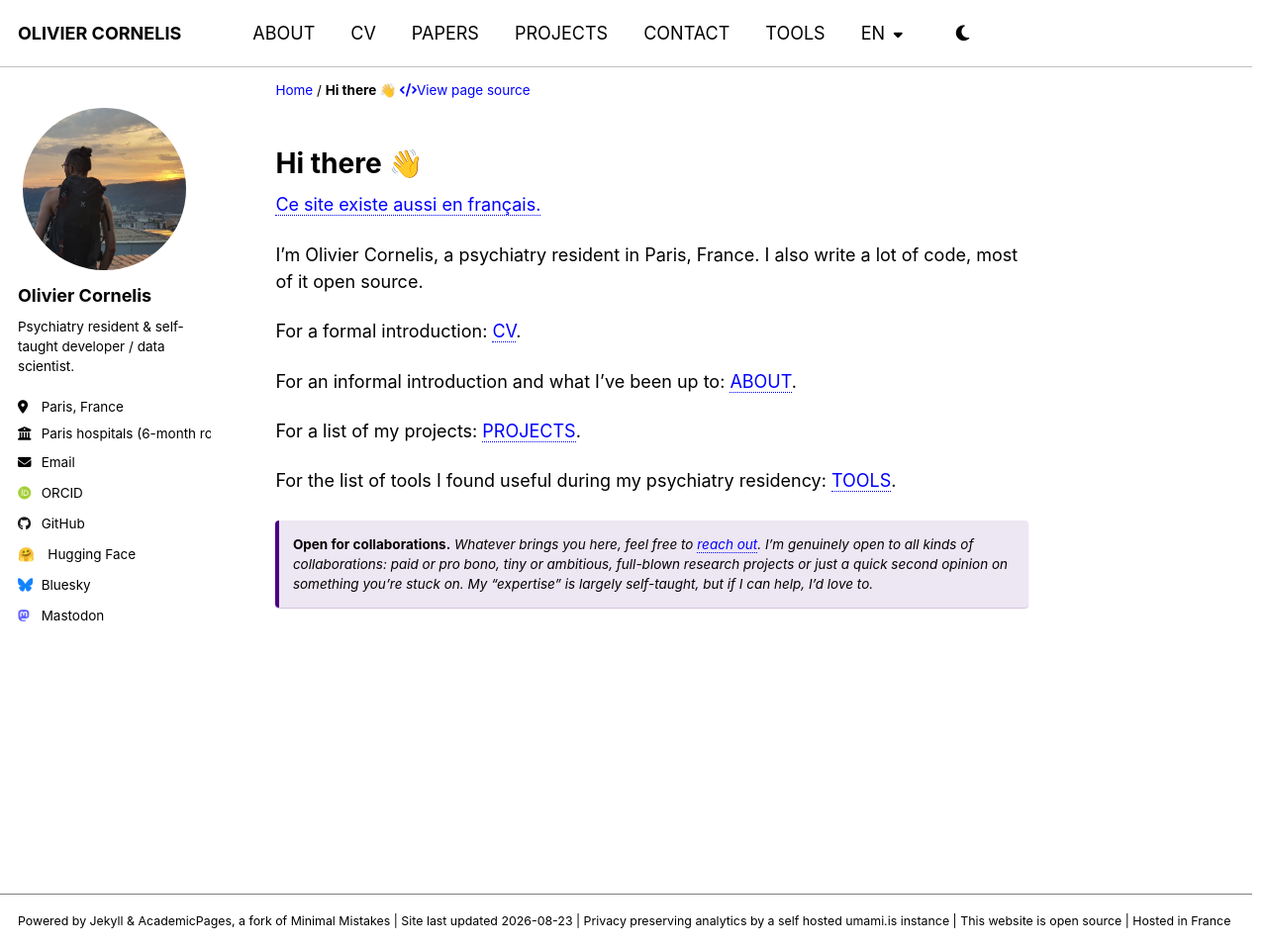
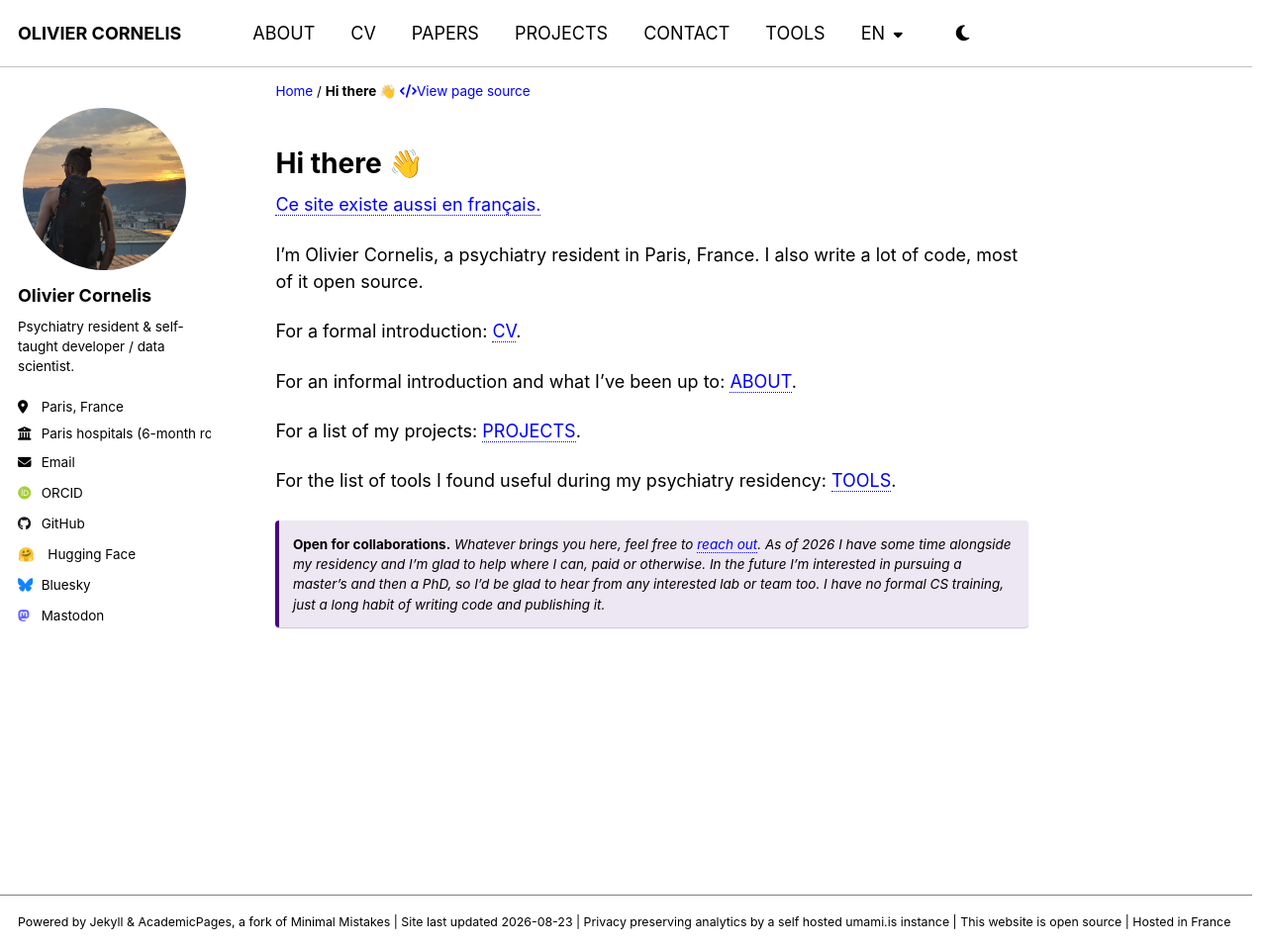
Before and after one commit to thiswillbeyourgithub/website, a Jekyll site: the page built from _pages/en/start.md, in a window 1280 px wide and 959 px high. Shown: the whole window at 99% size. Built offline with Jekyll 4.4.1, drawn with Linux system fonts in a browser that asks for light colours; some web fonts are replaced.

Commit message:
start, about: rewrite the collaborations notice

```diff
--- a/_pages/en/start.md
+++ b/_pages/en/start.md
@@ -22,5 +22,5 @@ For a list of my projects: [PROJECTS](./projects).
 
 For the list of tools I found useful during my psychiatry residency: [TOOLS](./tools).
 
-**Open for collaborations.** *Whatever brings you here, feel free to [reach out](./contact). I'm genuinely open to all kinds of collaborations: paid or pro bono, tiny or ambitious, full-blown research projects or just a quick second opinion on something you're stuck on. My "expertise" is largely self-taught, but if I can help, I'd love to.*
+**Open for collaborations.** *Whatever brings you here, feel free to [reach out](./contact). As of 2026 I have some time alongside my residency and I'm glad to help where I can, paid or otherwise. In the future I'm interested in pursuing a master's and then a PhD, so I'd be glad to hear from any interested lab or team too. I have no formal CS training, just a long habit of writing code and publishing it.*
 {: .notice--purple}
```
Also changed, not shown: _pages/en/about.md (+1 -1 lines), _pages/fr/about.md (+1 -1 lines), _pages/fr/start.md (+1 -1 lines).
